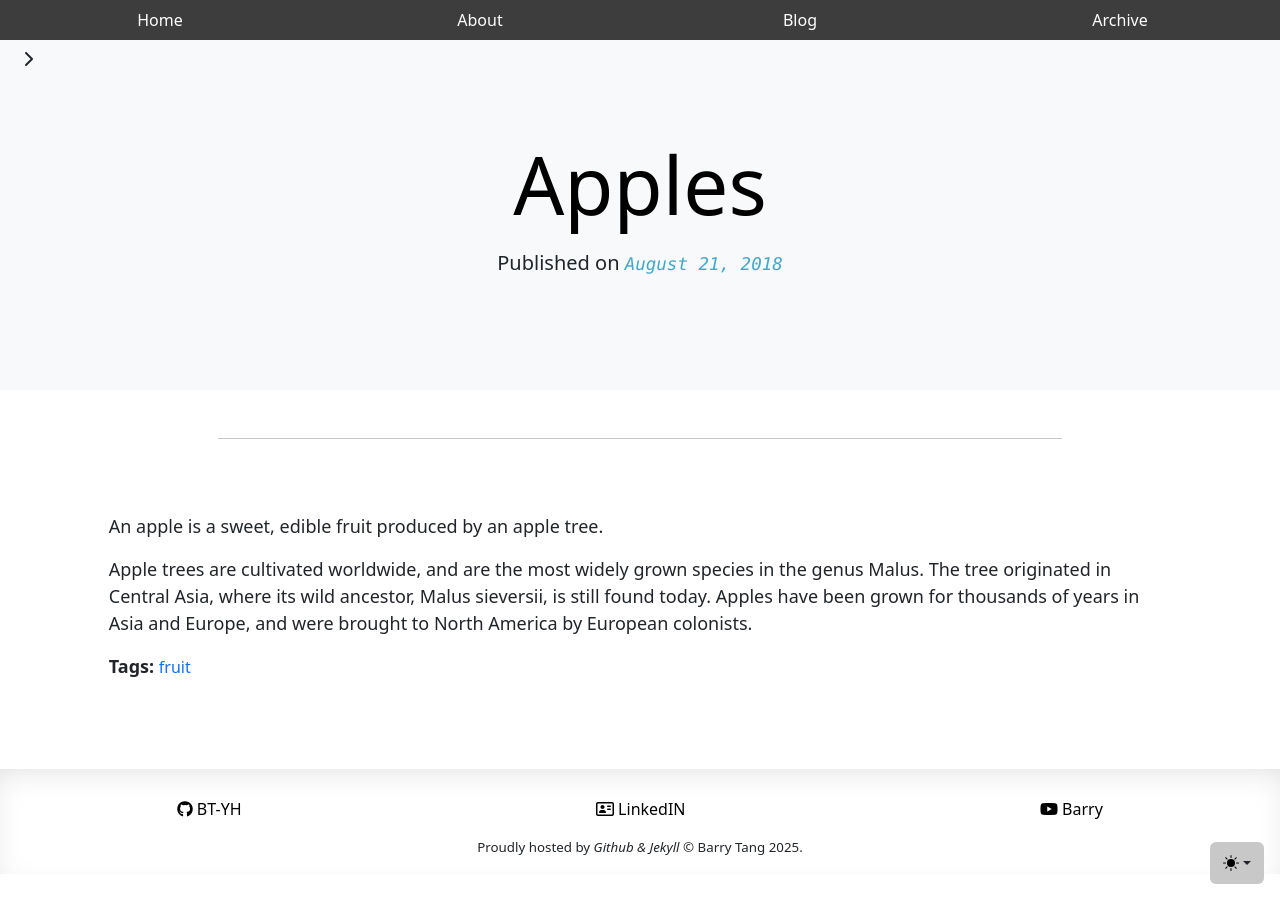
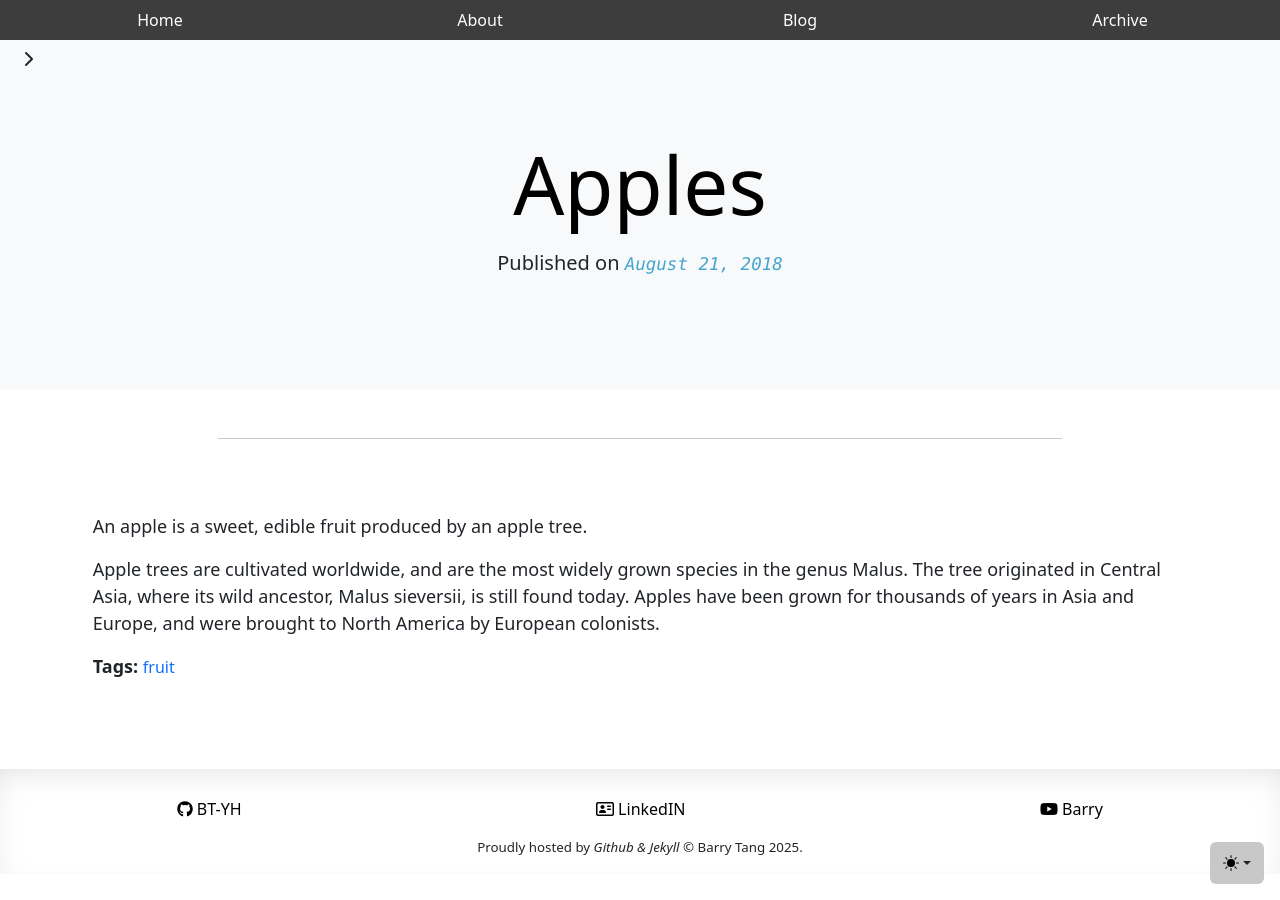
Before and after one commit to BT-YH/bt-yh.github.io, a Jekyll site: the page built from _posts/2018-08-21-apples.md, in a window 1280 px wide. Built offline with Jekyll 4.4.1, drawn with Linux system fonts in a browser that asks for light colours; nearby versions of some CDN libraries; some web fonts are replaced.

Commit message:
minor change in  main.scss

```diff
--- a/_sass/main.scss
+++ b/_sass/main.scss
@@ -12,7 +12,7 @@ a {
 }
 
 article {
-  padding: 0rem 2rem 3rem 2rem;
+  padding: 0rem 1rem 3rem 1rem;
 }
 
 code {
```
